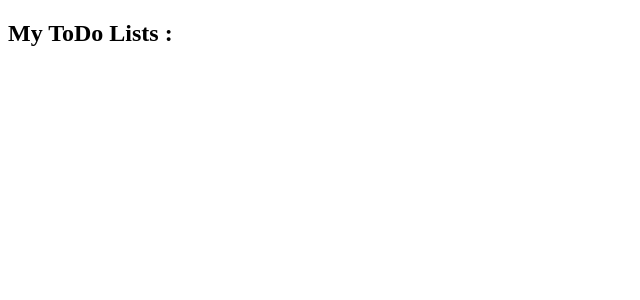
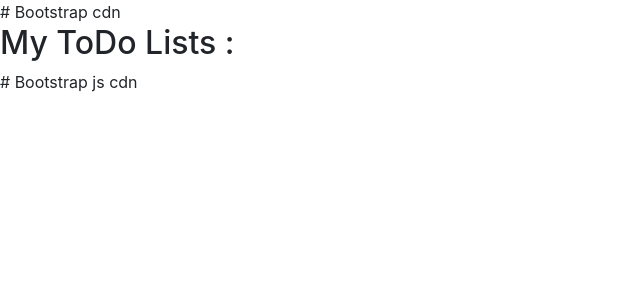
Before and after one commit to RafsanRifat/ToDo, a Django app: page / in a window 1280 px wide. Shown: the top 300 px of the page, without its empty margins (0-640 px from the left). Run offline with Django 3.2, Linux system fonts and the light colour scheme; some libraries are stand-ins or nearby versions.

Commit message:
Bootstrap4 vdn added

```diff
--- a/Templates/index.html
+++ b/Templates/index.html
@@ -6,10 +6,28 @@
           content="width=device-width, user-scalable=no, initial-scale=1.0, maximum-scale=1.0, minimum-scale=1.0">
     <meta http-equiv="X-UA-Compatible" content="ie=edge">
     <title>ToDo</title>
+    # Bootstrap cdn
+    <link rel="stylesheet" href="https://maxcdn.bootstrapcdn.com/bootstrap/4.0.0/css/bootstrap.min.css" integrity="sha384-Gn5384xqQ1aoWXA+058RXPxPg6fy4IWvTNh0E263XmFcJlSAwiGgFAW/dAiS6JXm" crossorigin="anonymous">
 </head>
 <body>
 
     <h2>My ToDo Lists : </h2>
 
+
+
+
+
+
+
+
+
+
+
+
+# Bootstrap js cdn
+<script src="https://code.jquery.com/jquery-3.2.1.slim.min.js" integrity="sha384-KJ3o2DKtIkvYIK3UENzmM7KCkRr/rE9/Qpg6aAZGJwFDMVNA/GpGFF93hXpG5KkN" crossorigin="anonymous"></script>
+<script src="https://cdnjs.cloudflare.com/ajax/libs/popper.js/1.12.9/umd/popper.min.js" integrity="sha384-ApNbgh9B+Y1QKtv3Rn7W3mgPxhU9K/ScQsAP7hUibX39j7fakFPskvXusvfa0b4Q" crossorigin="anonymous"></script>
+<script src="https://maxcdn.bootstrapcdn.com/bootstrap/4.0.0/js/bootstrap.min.js" integrity="sha384-JZR6Spejh4U02d8jOt6vLEHfe/JQGiRRSQQxSfFWpi1MquVdAyjUar5+76PVCmYl" crossorigin="anonymous"></script>
+
 </body>
 </html>
```
